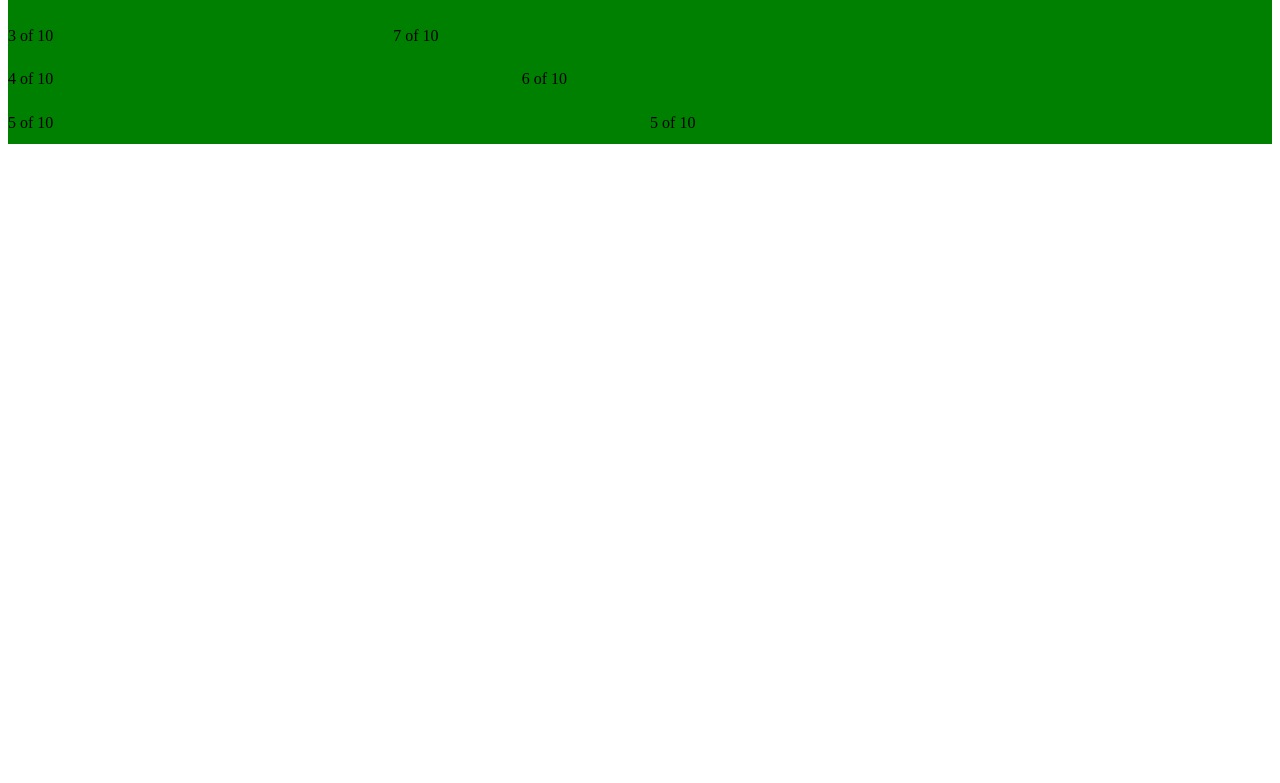
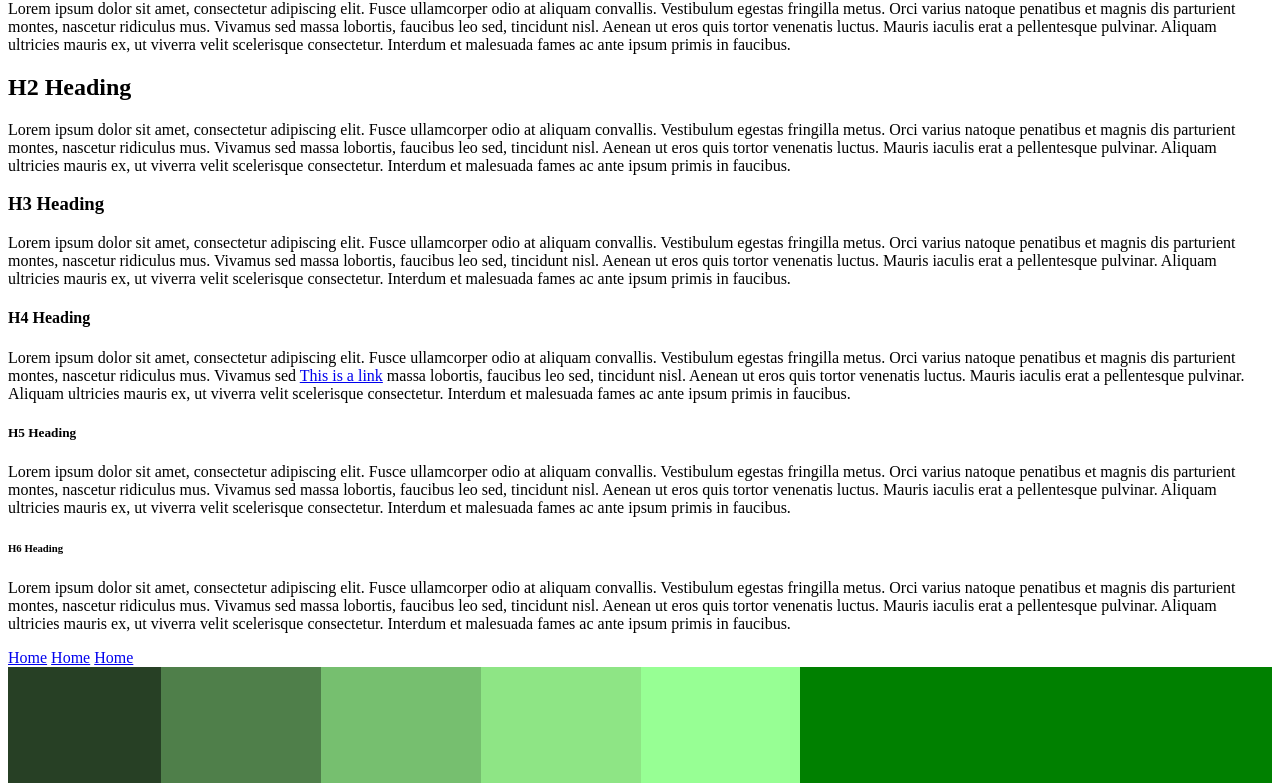
Before and after one commit to Jacob-kievit/Project4HTI302, a plain HTML site: page index.html in a window 1280 px wide. Shown: the part 80-863 px from the top of the page. Before the commit the page ends 800 px from the top, so only its background shows below. Drawn offline with Linux system fonts and the light colour scheme.

Commit message:
Update index.html
Added code from project4.html

```diff
--- a/index.html
+++ b/index.html
@@ -8,6 +8,28 @@
 	<link rel='stylesheet' type="text/css" href="styles.css" />
 </head>
 <body>
+
+<h1 id="h1l">H1 Heading</h1>
+<p>Lorem ipsum dolor sit amet, consectetur adipiscing elit. Fusce ullamcorper odio at aliquam convallis. Vestibulum egestas fringilla metus. Orci varius natoque penatibus et magnis dis parturient montes, nascetur ridiculus mus. Vivamus sed massa lobortis, faucibus leo sed, tincidunt nisl. Aenean ut eros quis tortor venenatis luctus. Mauris iaculis erat a pellentesque pulvinar. Aliquam ultricies mauris ex, ut viverra velit scelerisque consectetur. Interdum et malesuada fames ac ante ipsum primis in faucibus.</p>
+<h2 id="h2l">H2 Heading</h2>
+<p>Lorem ipsum dolor sit amet, consectetur adipiscing elit. Fusce ullamcorper odio at aliquam convallis. Vestibulum egestas fringilla metus. Orci varius natoque penatibus et magnis dis parturient montes, nascetur ridiculus mus. Vivamus sed massa lobortis, faucibus leo sed, tincidunt nisl. Aenean ut eros quis tortor venenatis luctus. Mauris iaculis erat a pellentesque pulvinar. Aliquam ultricies mauris ex, ut viverra velit scelerisque consectetur. Interdum et malesuada fames ac ante ipsum primis in faucibus.</p>
+<h3 id="h3l">H3 Heading</h3>
+<p>Lorem ipsum dolor sit amet, consectetur adipiscing elit. Fusce ullamcorper odio at aliquam convallis. Vestibulum egestas fringilla metus. Orci varius natoque penatibus et magnis dis parturient montes, nascetur ridiculus mus. Vivamus sed massa lobortis, faucibus leo sed, tincidunt nisl. Aenean ut eros quis tortor venenatis luctus. Mauris iaculis erat a pellentesque pulvinar. Aliquam ultricies mauris ex, ut viverra velit scelerisque consectetur. Interdum et malesuada fames ac ante ipsum primis in faucibus.</p>
+<h4>H4 Heading</h4>
+<p>Lorem ipsum dolor sit amet, consectetur adipiscing elit. Fusce ullamcorper odio at aliquam convallis. Vestibulum egestas fringilla metus. Orci varius natoque penatibus et magnis dis parturient montes, nascetur ridiculus mus. Vivamus sed <a href="#">This is a link</a> massa lobortis, faucibus leo sed, tincidunt nisl. Aenean ut eros quis tortor venenatis luctus. Mauris iaculis erat a pellentesque pulvinar. Aliquam ultricies mauris ex, ut viverra velit scelerisque consectetur. Interdum et malesuada fames ac ante ipsum primis in faucibus.</p>
+<h5>H5 Heading</h5>
+<p>Lorem ipsum dolor sit amet, consectetur adipiscing elit. Fusce ullamcorper odio at aliquam convallis. Vestibulum egestas fringilla metus. Orci varius natoque penatibus et magnis dis parturient montes, nascetur ridiculus mus. Vivamus sed massa lobortis, faucibus leo sed, tincidunt nisl. Aenean ut eros quis tortor venenatis luctus. Mauris iaculis erat a pellentesque pulvinar. Aliquam ultricies mauris ex, ut viverra velit scelerisque consectetur. Interdum et malesuada fames ac ante ipsum primis in faucibus.</p>
+<h6>H6 Heading</h6>
+<p>Lorem ipsum dolor sit amet, consectetur adipiscing elit. Fusce ullamcorper odio at aliquam convallis. Vestibulum egestas fringilla metus. Orci varius natoque penatibus et magnis dis parturient montes, nascetur ridiculus mus. Vivamus sed massa lobortis, faucibus leo sed, tincidunt nisl. Aenean ut eros quis tortor venenatis luctus. Mauris iaculis erat a pellentesque pulvinar. Aliquam ultricies mauris ex, ut viverra velit scelerisque consectetur. Interdum et malesuada fames ac ante ipsum primis in faucibus.</p>
+
+<a href="#h1l">Home</a>
+
+<a href="#">Home</a>
+<a href="#">Home</a>
+
+<div>
+	<img src="project4_color_palette.png">
+</div>
 
 <div class="section group">
 	<div class="col span_1_of_10">
```
